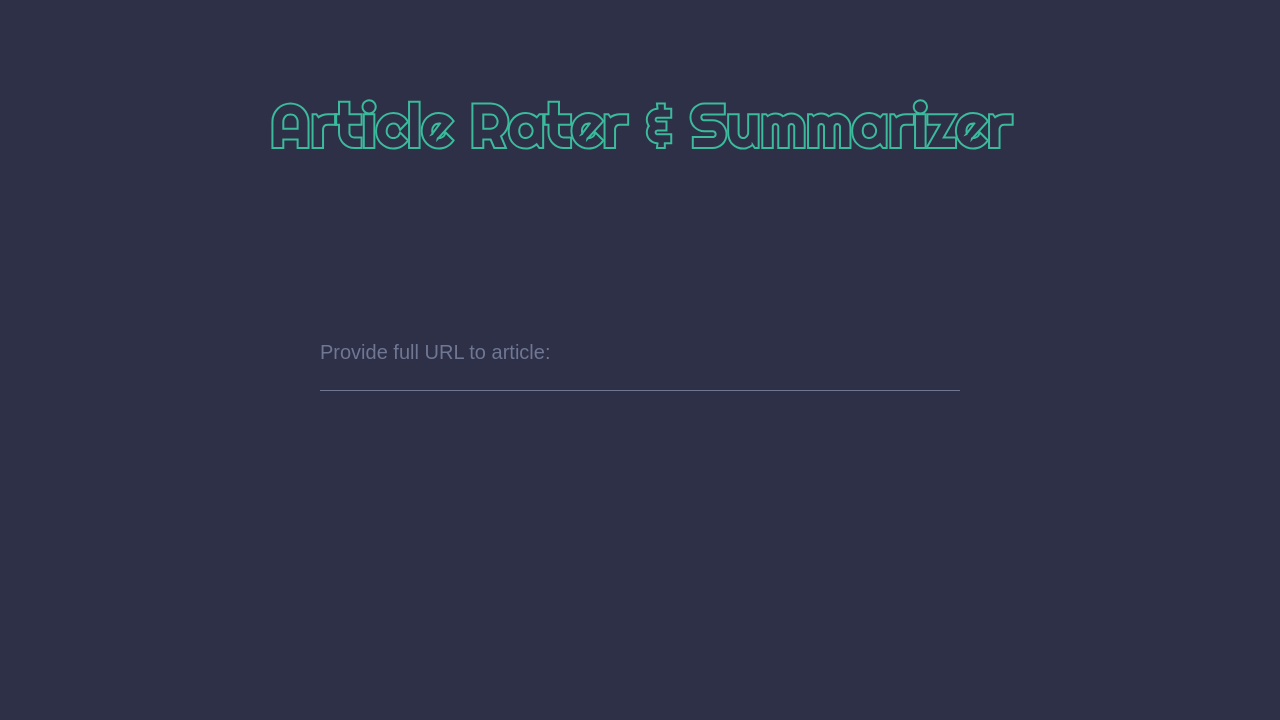
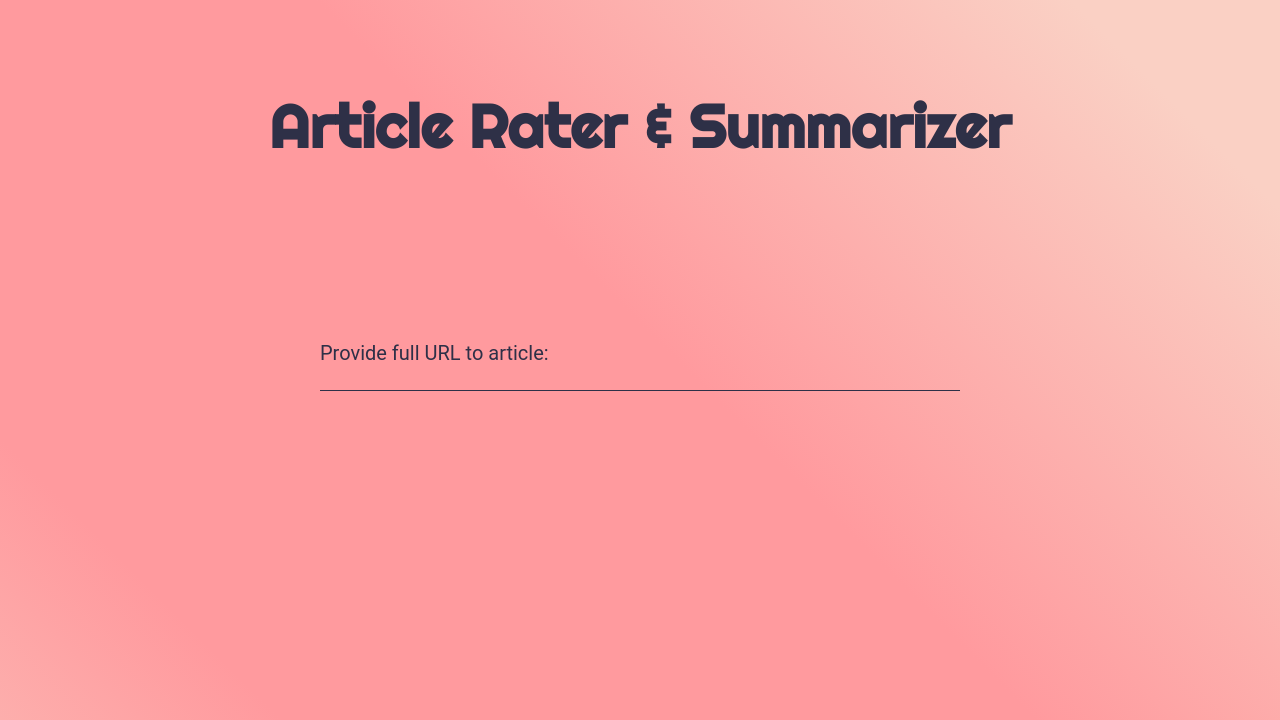
Before and after one commit to LoganReyn/ClassProject, a Flask app: page / in a window 1280 px wide. Shown: the top 720 px of the page. Run offline with Flask 3, Linux system fonts and the light colour scheme.

Commit message:
Changed styling to match

```diff
--- a/Templates/index.html
+++ b/Templates/index.html
@@ -15,7 +15,7 @@
         <form action="/" method="POST">
             <input type="text" name="article_url" id="article_url" placeholder=" " autocomplete="off" required>
             <label for="article_url" class="label-name">
-                <span>Provide full URL to article:</span>
+                <span style="margin-bottom: 5px;">Provide full URL to article:</span>
             </label>
             <input type="submit" class="form-submit">
         </form>
--- a/static/css/index.css
+++ b/static/css/index.css
@@ -10,19 +10,13 @@ body {
     justify-content: space-around;
     align-items: center;
     flex-direction: column;
-    font-family: sans-serif;
-    background-color: #2e3047;
+    font-family: 'Roboto', sans-serif;
 }
 
 .main-title {
     font-family: 'Righteous', cursive;
     font-size: 60px;
     color: #2e3047;
-}
-
-.main-title .outline {
-    -webkit-text-stroke-width: 2px;
-    -webkit-text-stroke-color: #3bba9c;
 }
 
 .form {
@@ -36,7 +30,7 @@ body {
     width: 100%;
     height: 100%;
     font-size: 20px;
-    color: #707393;
+    color: #5b5f6f;
     padding-top: 20px;
     border: none;
     outline: none;
@@ -46,13 +40,13 @@ body {
 .form label {
     position: absolute;
     font-size: 20px;
-    color: #707793;
+    color: #2e3047;
     bottom: 0px;
     left: 0%;
     width: 100%;
     height: 100%;
     pointer-events: none;
-    border-bottom: 1px solid #707793;
+    border-bottom: 1px solid #2e3047;
 }
 
 .form .form-submit {
@@ -68,7 +62,7 @@ body {
     bottom: -1px;
     height: 100%;
     width: 100%;
-    border-bottom: 3px solid #3bba9c;
+    border-bottom: 3px solid #ff787c;
     transform: translateX(-100%);
     transition: all 0.3s ease;
 }
@@ -84,7 +78,7 @@ body {
 .form input:not(:placeholder-shown) + .label-name .content-name {
     transform: translateY(-150%);
     font-size: 14px;
-    color: #3bba9c;
+    color: #ff787c;
 }
 
 .form input:focus + .label-name::after,
@@ -101,3 +95,17 @@ body {
     bottom: 0;
     width: 100%;
 }
+
+/*Animations*/
+
+body {
+    animation: moveBackground 10s linear infinite;
+    background: linear-gradient(45deg, #ff9a9e, #fad0c4, #fad0c4, #ff9a9e, #ff9a9e, #fad0c4, #fad0c4, #ff9a9e);
+    background-size: 300% 300%;
+}
+
+@keyframes moveBackground {
+    0% { background-position: 0% 50%; }
+    50% { background-position: 100% 50%; }
+    100% { background-position: 0% 50%; }
+}
```
